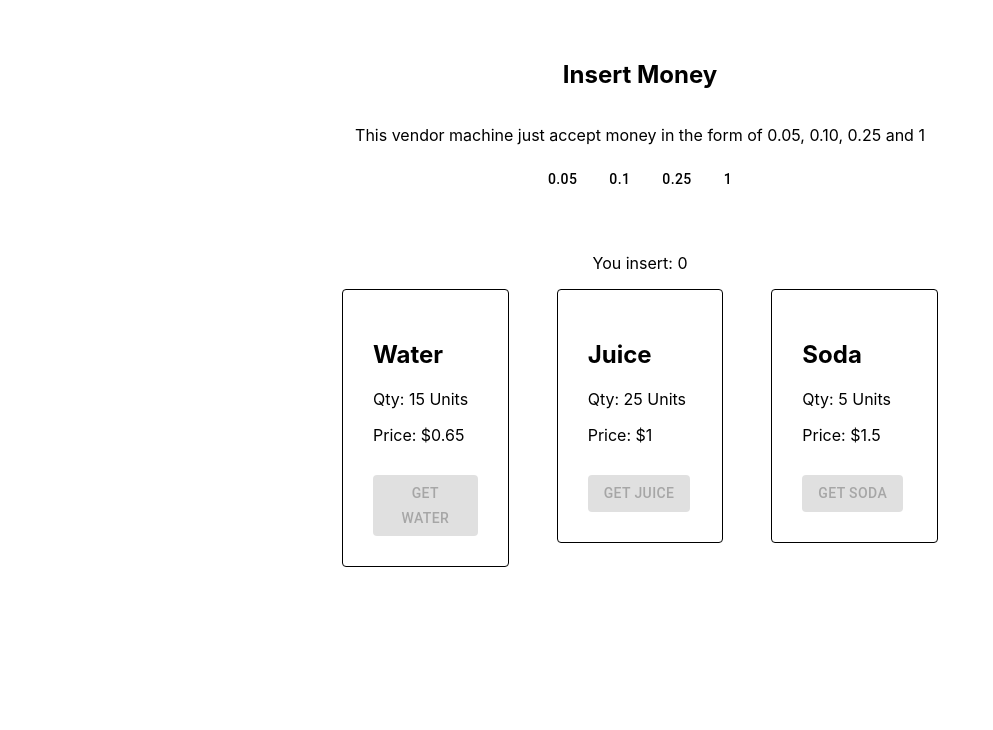
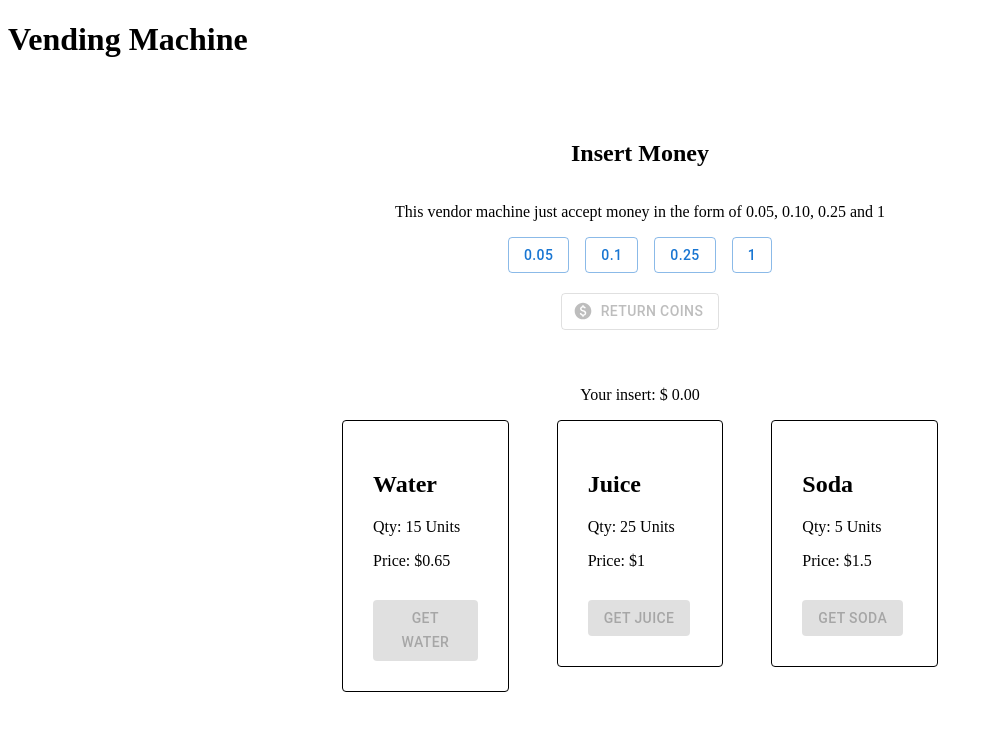
Before and after one commit to TeriLuna/vending-machine, a React (Create React App) app: page / in a window 1280 px wide. Shown: the top 730 px of the page, without its empty margins (0-993 px from the left). Built offline with nearby package versions, Linux system fonts and the light colour scheme.

Commit message:
Buy product by selection depending on stock, product price and coins inserted by user, button return coins

```diff
--- a/package.json
+++ b/package.json
@@ -5,6 +5,7 @@
   "dependencies": {
     "@emotion/react": "^11.11.1",
     "@emotion/styled": "^11.11.0",
+    "@mui/icons-material": "^5.14.16",
     "@mui/material": "^5.14.17",
     "@testing-library/jest-dom": "^5.17.0",
     "@testing-library/react": "^13.4.0",
--- a/src/App.js
+++ b/src/App.js
@@ -5,6 +5,7 @@ import { IncomeProvider } from "./Context/IncomeProvider";
 function App() {
   return (
     <IncomeProvider>
+      <h1>Vending Machine</h1>
       <VendorMachine />
     </IncomeProvider>
   );
--- a/src/Component/InputCoin.jsx
+++ b/src/Component/InputCoin.jsx
@@ -1,14 +1,14 @@
-import React, { useContext, useEffect, useState } from "react";
+import React, { useContext } from "react";
 
-import { Button, ButtonGroup, Container } from "@mui/material";
+import { Button, ButtonGroup, Container, Stack } from "@mui/material";
+import PaidIcon from "@mui/icons-material/Paid";
 
 import moneyList from "../Data/moneyAcceptance.json";
 import { IncomeContext } from "../Context/IncomeProvider";
 
 const InputCoin = () => {
-  const { handleCoinCount } = useContext(IncomeContext);
-
-
+  const { handleCoinCount, totalCountCoin, handleReturnCoins } =
+    useContext(IncomeContext);
 
   return (
     <Container
@@ -24,11 +24,8 @@ const InputCoin = () => {
         This vendor machine just accept money in the form of 0.05, 0.10, 0.25
         and 1
       </p>
-      <ButtonGroup
-        disableElevation
-        variant="Contained"
-        aria-label="Disable elevation buttons"
-      >
+      <ButtonGroup variant="outlined" aria-label="outlined button group">
+        <Stack direction="row" spacing={2}>
           {moneyList.map((money, i) => {
             let valueCoin = money.value;
             return (
@@ -37,7 +34,17 @@ const InputCoin = () => {
               </Button>
             );
           })}
+        </Stack>
       </ButtonGroup>
+      <Button
+        variant="outlined"
+        disabled={!totalCountCoin}
+        startIcon={<PaidIcon />}
+        sx={{ marginTop: "20px" }}
+        onClick={() => handleReturnCoins()}
+      >
+        Return Coins
+      </Button>
     </Container>
   );
 };
--- a/src/Component/ProductItem.jsx
+++ b/src/Component/ProductItem.jsx
@@ -3,24 +3,33 @@ import React, { useContext, useState } from "react";
 import { Box, Button, Container } from "@mui/material";
 import { IncomeContext } from "../Context/IncomeProvider";
 
-const ProductItem = (productData) => {
-  const { id, name, price, qty } = productData;
+const ProductItem = (productsData) => {
+  const { id, name, price, qty } = productsData;
 
-  const { onAddProduct, totalCount } = useContext(IncomeContext);
+  const { onAddProduct, totalCountCoin } = useContext(IncomeContext);
+
+  const [stockQty, setStockQty] = useState(qty);
+
+  const handleStockQty = () => {
+    if (stockQty > 0) {
+      setStockQty(stockQty - 1);
+    }
+    onAddProduct(productsData);
+  };
 
   return (
     <Container>
       <Box key={id} sx={{ border: 1, borderRadius: 1, padding: "30px" }}>
         <Box>
           <h2>{name}</h2>
-          <p>Qty: {qty} Units</p>
+          <p>Qty: {stockQty} Units</p>
           <span>Price: ${price}</span>
         </Box>
         <Button
-          disabled={price > totalCount}
+          disabled={stockQty === 0 || price > totalCountCoin}
           variant="contained"
           sx={{ marginTop: "30px" }}
-          onClick={() => onAddProduct(productData)}
+          onClick={handleStockQty}
         >
           Get {name}
         </Button>
--- a/src/Component/ProductsCollection.jsx
+++ b/src/Component/ProductsCollection.jsx
@@ -3,19 +3,20 @@ import React from "react";
 import { Box } from "@mui/material";
 
 import ProductItem from "./ProductItem";
-import productsData from "../Data/productsData.json";
 
-const ProductsCollection = () => {
+const ProductsCollection = ({ data }) => {
   return (
     <Box sx={{ display: "inline-flex", flexDirection: "row" }}>
-      {productsData.map((item) => (
+      {data.map((item) => {
+        return (
           <ProductItem
             key={item.id}
             name={item.name}
             price={item.price}
             qty={item.qty}
           />
-      ))}
+        );
+      })}
     </Box>
   );
 };
--- a/src/Component/VendorMachine.jsx
+++ b/src/Component/VendorMachine.jsx
@@ -1,13 +1,20 @@
-import React, { useContext, useState } from "react";
+import React, { useContext } from "react";
 
 import { Container } from "@mui/material";
 
+import { IncomeContext } from "../Context/IncomeProvider";
+
 import InputCoin from "./InputCoin";
 import ProductsCollection from "./ProductsCollection";
-import { IncomeContext } from "../Context/IncomeProvider";
+import productsData from "../Data/productsData.json";
 
 const VendorMachine = () => {
-  const { totalCount } = useContext(IncomeContext);
+  const { totalCountCoin } = useContext(IncomeContext);
+
+  const roundedNum = totalCountCoin.toFixed(2);
+  const itemPrice = productsData.reduce(function (prev, current) {
+    return prev.price < current.price ? prev : current;
+  });
 
   return (
     <Container
@@ -15,9 +22,12 @@ const VendorMachine = () => {
     >
       <InputCoin />
       <div>
-        <p>You insert: {totalCount}</p>
+        <p>Your insert: $ {roundedNum}</p>
+        {itemPrice.price > roundedNum && totalCountCoin > 0 ? (
+          <>Please insert more coins</>
+        ) : null}
       </div>
-      <ProductsCollection />
+      <ProductsCollection data={productsData} />
     </Container>
   );
 };
--- a/src/Context/IncomeProvider.jsx
+++ b/src/Context/IncomeProvider.jsx
@@ -3,32 +3,35 @@ import React, { createContext, useState } from "react";
 export const IncomeContext = createContext();
 
 export const IncomeProvider = ({ children }) => {
-  const [totalCount, setTotalCount] = useState(0);
-  const [product, setProduct] = useState({});
-  const [count, setCount] = useState(1);
+  const [totalCountCoin, setTotalCountCoin] = useState(0);
 
   // Handle coins inserted by user
   const handleCoinCount = (value) => {
-    const newValue = totalCount + value;
-    setTotalCount(newValue);
+    const newTotalCoins = totalCountCoin + value;
+    setTotalCountCoin(newTotalCoins);
   };
 
   // Products Selection
   const onAddProduct = (value) => {
-    if (totalCount >= value.price && count < value.qty) {
-      setProduct(value);
-      setCount(count + 1);
-      console.log({ count, value });
-    } else {
-      console.log("Please insert more coins to buy a product");
+    let price = value.price;
+    if (totalCountCoin >= price) {
+      const newTotalCoins = totalCountCoin - price;
+
+      setTotalCountCoin(newTotalCoins);
     }
   };
 
+  // Return Coins
+  const handleReturnCoins = () => {
+    setTotalCountCoin(0);
+  };
+
   const value = {
-    totalCount,
-    setTotalCount,
+    totalCountCoin,
+    setTotalCountCoin,
     handleCoinCount,
     onAddProduct,
+    handleReturnCoins,
   };
   return (
     <IncomeContext.Provider value={value}>{children}</IncomeContext.Provider>
--- a/src/index.css
+++ /dev/null
@@ -1,13 +0,0 @@
-body {
-  margin: 0;
-  font-family: -apple-system, BlinkMacSystemFont, 'Segoe UI', 'Roboto', 'Oxygen',
-    'Ubuntu', 'Cantarell', 'Fira Sans', 'Droid Sans', 'Helvetica Neue',
-    sans-serif;
-  -webkit-font-smoothing: antialiased;
-  -moz-osx-font-smoothing: grayscale;
-}
-
-code {
-  font-family: source-code-pro, Menlo, Monaco, Consolas, 'Courier New',
-    monospace;
-}
--- a/src/index.js
+++ b/src/index.js
@@ -1,6 +1,5 @@
 import React from "react";
 import ReactDOM from "react-dom/client";
-import "./index.css";
 import App from "./App";
 import reportWebVitals from "./reportWebVitals";
 
```
Also changed, not shown: 2 other files (tests, documents, lock files or other folders). Lines whose indentation alone changed are shown as unchanged.
